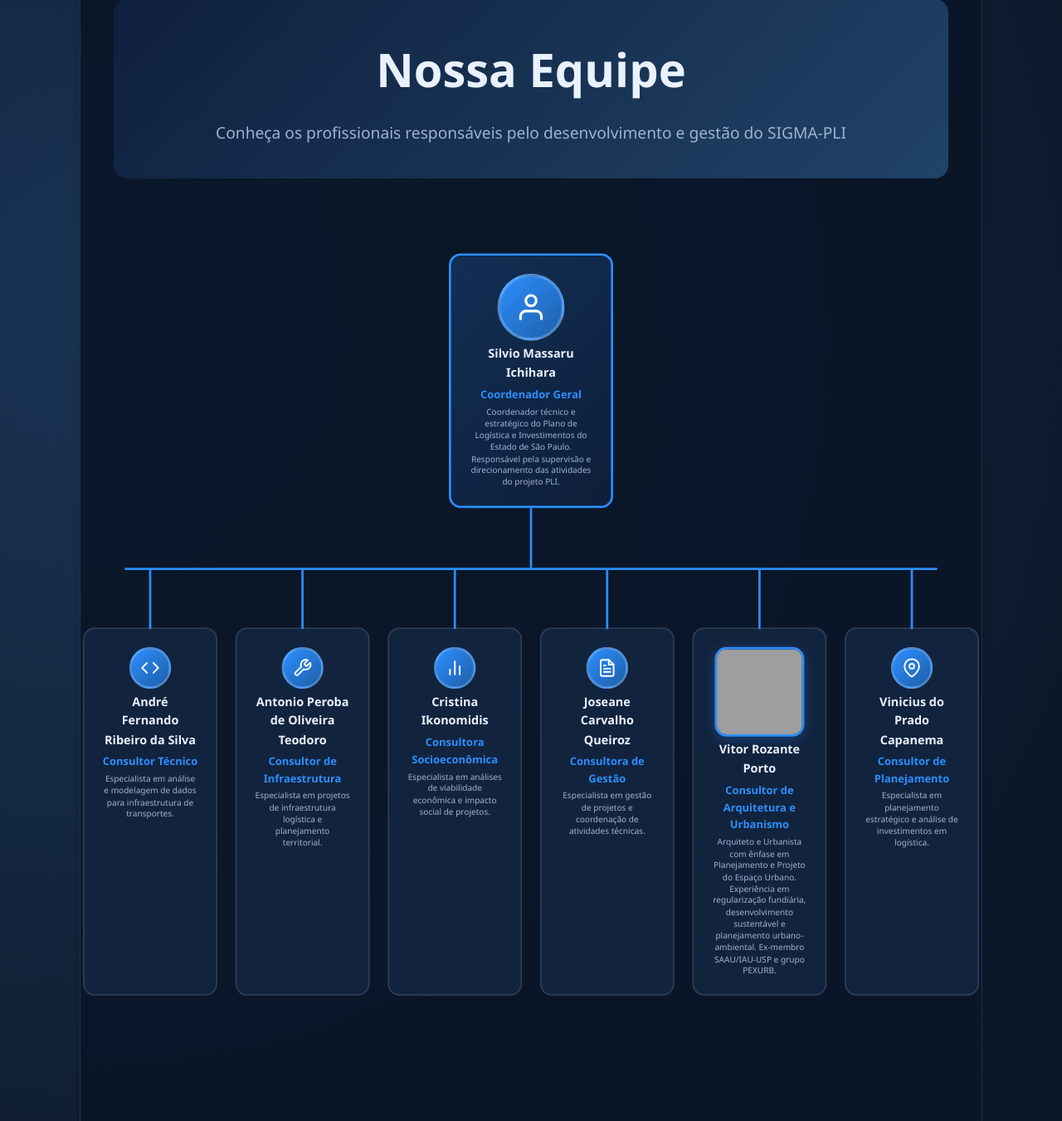
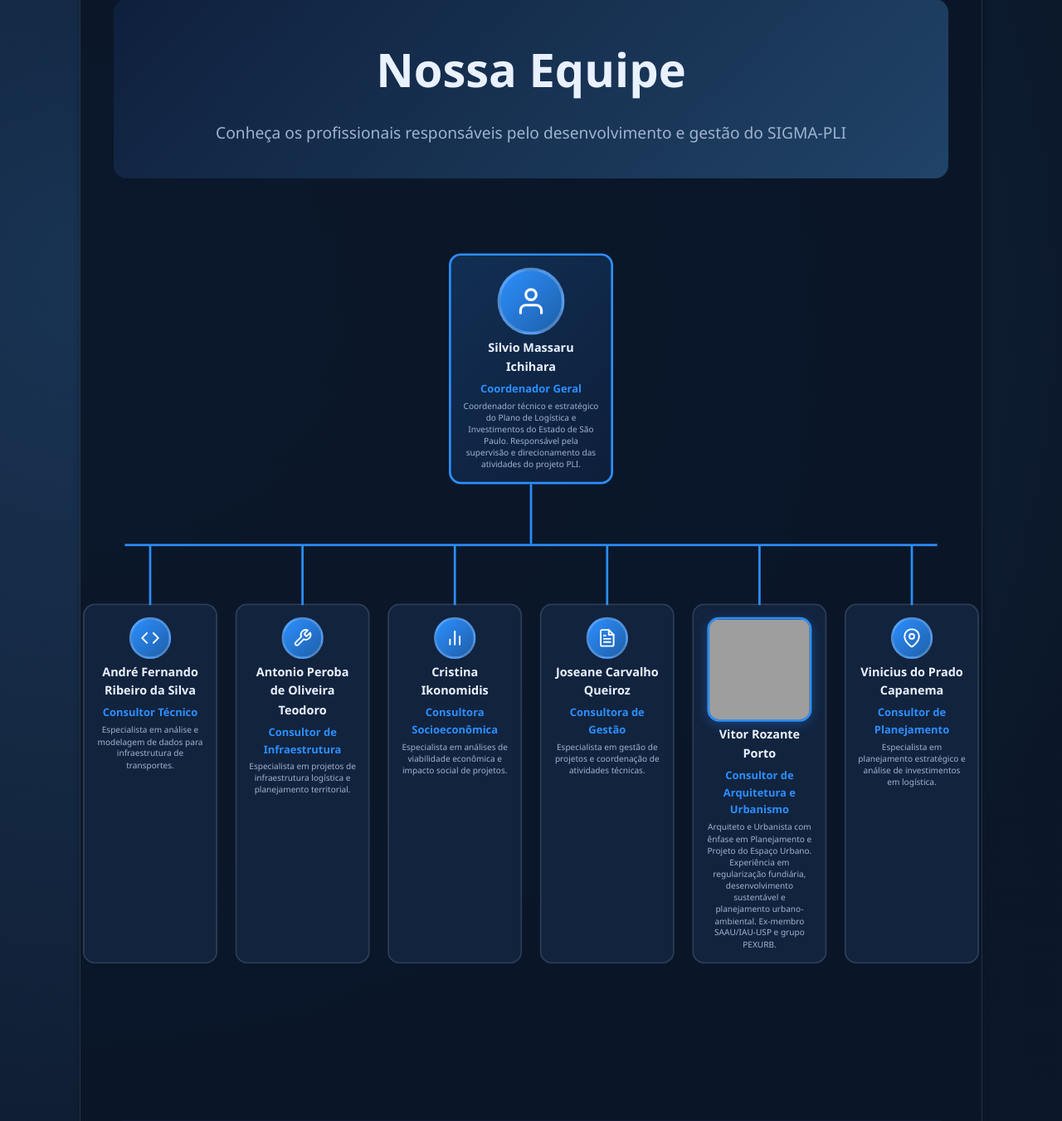
Before and after one commit to vpcapanema/SIGMA-PLI, a FastAPI app: page /equipe in a window 1280 px wide. Shown: the part 130-1481 px from the top of the page at 83% size. Run offline with FastAPI, Linux system fonts and the light colour scheme; grey boxes are pictures that could not be loaded.

Commit message:
style(equipe): reduce card padding and increase profile photo size (140px)

```diff
--- a/static/css/M00_home/style_home_team.css
+++ b/static/css/M00_home/style_home_team.css
@@ -53,7 +53,7 @@
   background: rgba(22, 42, 72, 0.7);
   border: 2px solid var(--dashboard-border);
   border-radius: var(--border-radius-lg);
-  padding: var(--spacing-lg);
+  padding: var(--spacing-md);
   min-width: 180px;
   max-width: 180px;
   min-height: 200px;
@@ -123,8 +123,8 @@
 /* Foto de perfil quadrada com bordas arredondadas */
 .org-card .profile-photo {
   width: 100%;
-  max-width: 120px;
-  height: 120px;
+  max-width: 140px;
+  height: 140px;
   object-fit: cover;
   border-radius: var(--border-radius-lg);
   margin: 0 auto var(--spacing-sm);
```
